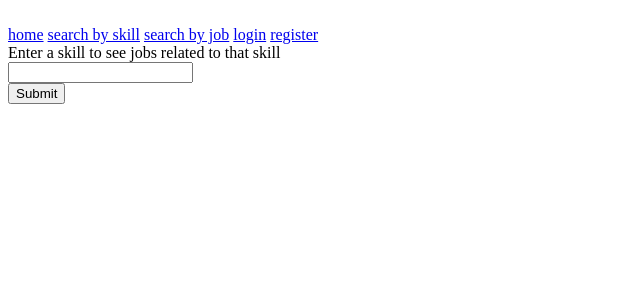
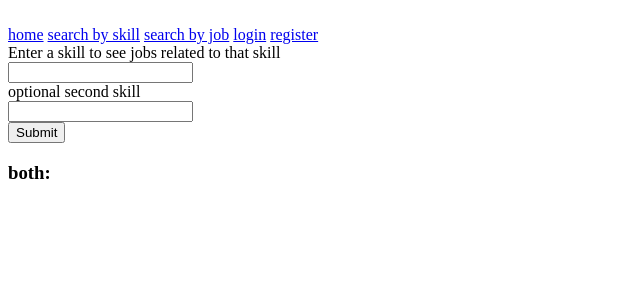
Before and after one commit to kamikarras/Skillin-it, a Flask app: page /skill_search in a window 1280 px wide. Shown: the top 300 px of the page, without its empty margins (0-640 px from the left). Run offline with Flask 2, Linux system fonts and the light colour scheme.

Commit message:
used list intersection to search for jobs that include multiple skills. ex: jobs that wants sql and java

```diff
--- a/server.py
+++ b/server.py
@@ -161,22 +161,24 @@
     """displays skill seach form"""
 
     skill_search = request.form.get('skill_search')
-    # skill_search2 = request.form.get('another_skill')
-    skill = Skill.query.filter(Skill.skill==skill_search).one()
-    job_ids = skill.jobs
-    # if skill_search2:
-    #     skill2 = Skill.query.filter(Skill.skill==skill_search2).one()
-    #     job_ids2 = skill2.jobs
+    skill = Skill.query.filter(Skill.skill==skill_search).first()
+    jobs2 = skill.jobs
+    both = {}
+    if request.form.get('another_skill') != None:
+        skill_search2 = request.form.get('another_skill')
+        skill2 = Skill.query.filter(Skill.skill==skill_search2).first()
+        jobs = skill2.jobs
+        setjobs = set(job.job.title for job in jobs)
+        setjobs2 = set(job.job.title for job in jobs2)
+        both = setjobs & setjobs2
 
-    jobs = []
 
-    for job_id in job_ids:
-        job_title = db.session.query(Job.title).filter(Job.job_id == job_id.job_id).one()
-        jobs.append(job_title[0])
+
 
     return render_template("skill_search.html",
                             jobs=jobs,
-                            skill_search=skill_search)
+                            skill_search=skill_search,
+                            both=both)
 
 
 @app.route('/job_skills', methods=["GET"])
--- a/templates/skill_search.html
+++ b/templates/skill_search.html
@@ -3,19 +3,22 @@
 <form method="POST">
     <label>Enter a skill to see jobs related to that skill</label><br>
     <input type="text" name="skill_search"><br>
+    <label>optional second skill</label><br>
+    <input type="text" name="another_skill"><br>
     <input type="submit">
 </form>
+<h3>both: </h3>
+<ul>
+{% for b in both %}
+<li>{{b}}</li>
+{% endfor %}
+</ul>
 {% if jobs %}
-<!-- <form>
-    <label>Add another skill!</label>
-    <input type="text" name="another_skill"><br>
-    <input type="submit">
-</form> -->
 <ul>
     <h3>Jobs that use {{skill_search}}</h3>
 {% for job in jobs %}
 <li>
-    {{ job }}
+    {{ job.job.title}}
 </li>
 {% endfor %}
 </ul>
```
Also changed, not shown: test.py (+5 -3 lines).
